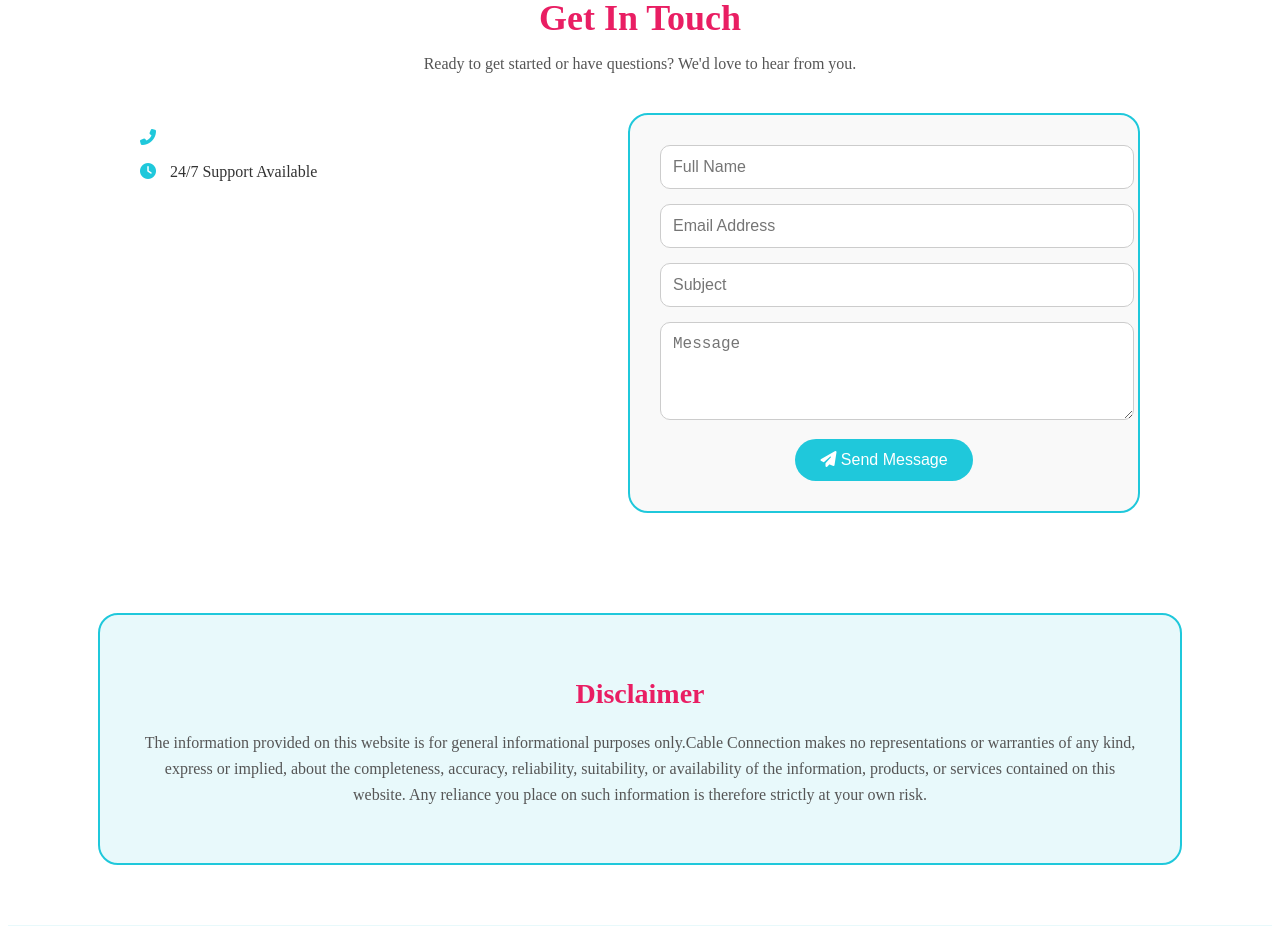
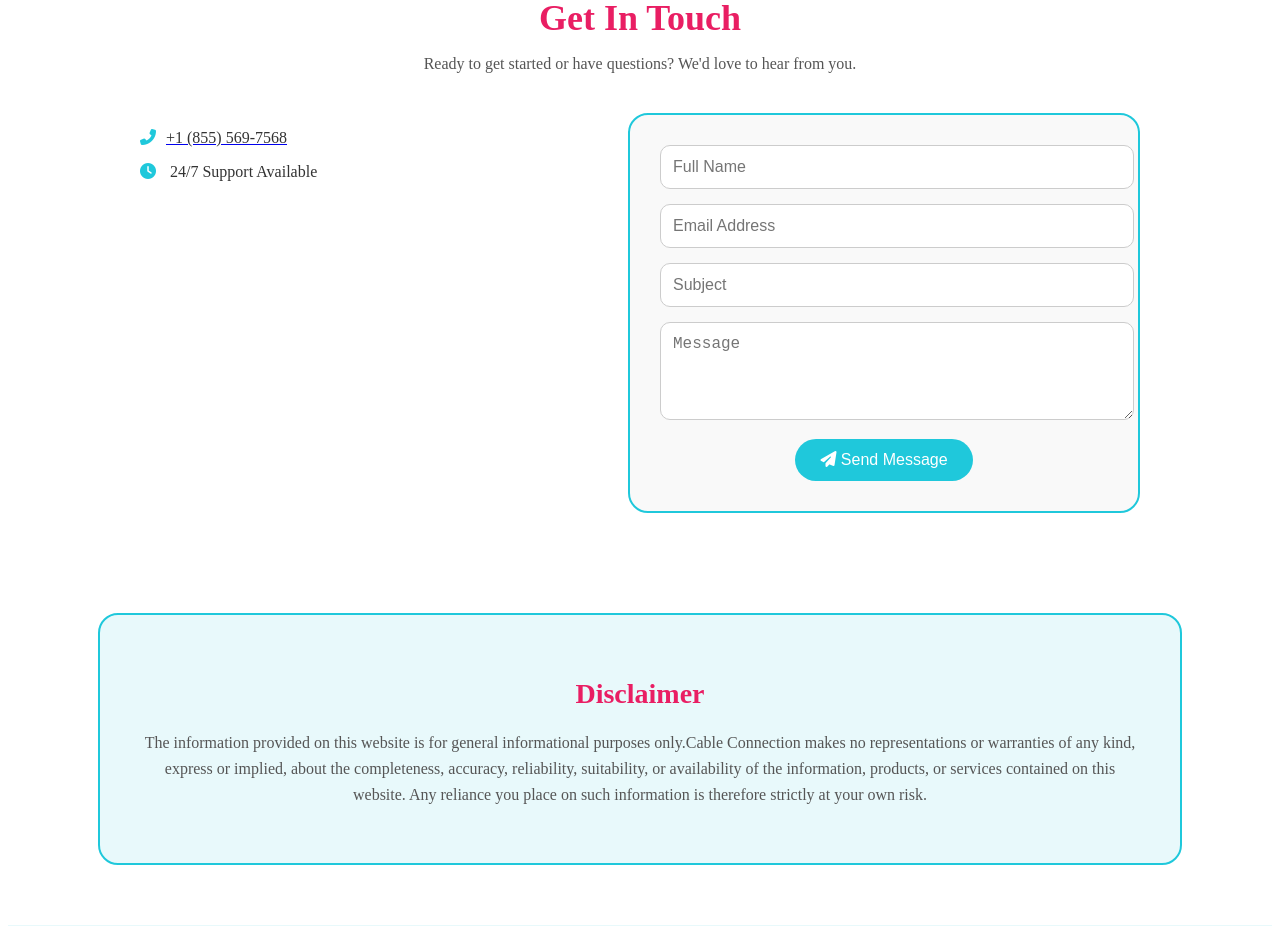
Before and after one commit to cableconnection/cableconnection, a plain HTML site: page index.html in a window 1280 px wide. Shown: the part 3680-4606 px from the top of the page. Drawn offline with Linux system fonts and the light colour scheme.

Commit message:
Update index.html

```diff
--- a/index.html
+++ b/index.html
@@ -267,7 +267,7 @@
   <p class="contact-subtitle">Ready to get started or have questions? We'd love to hear from you.</p>
   <div class="contact-container">
     <div class="contact-info">
-      <p><i class="fas fa-phone-alt"></i> </p>
+    <a href="tel:+18555697568">   <p><i class="fas fa-phone-alt"></i>+1 (855) 569-7568 </p></a>
       <p><i class="fas fa-clock"></i> 24/7 Support Available</p>
     </div>
     <form class="contact-form">
```
